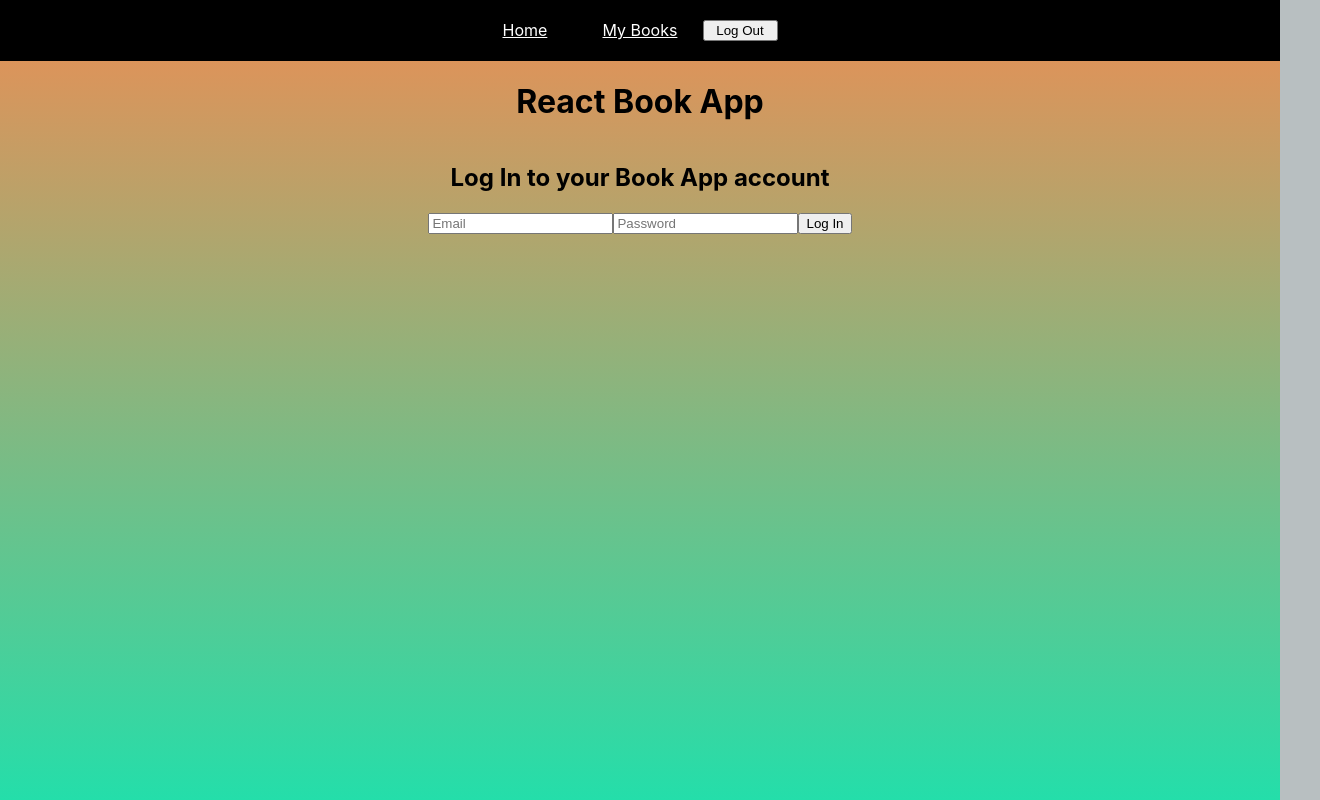
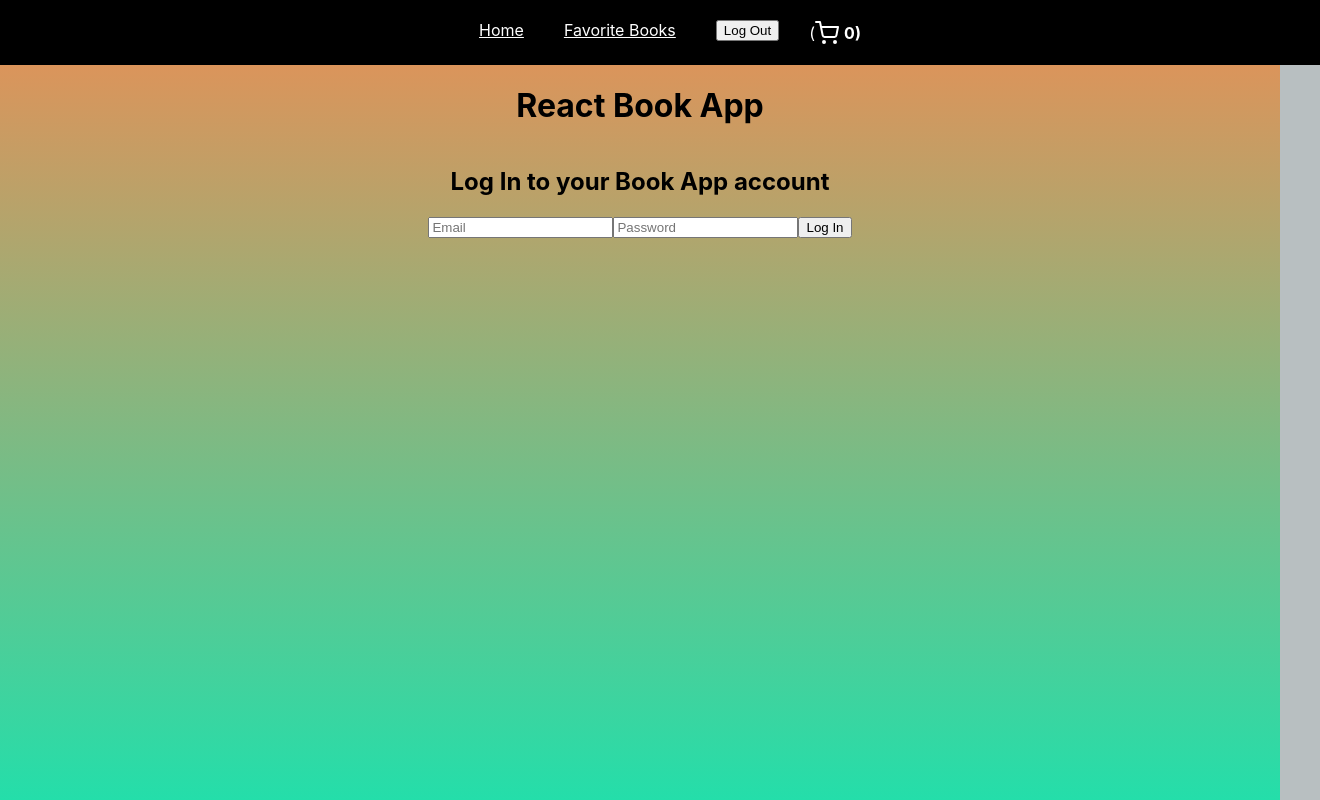
Before and after one commit to DCXan/React-Book-App, a React (Create React App) app in the folder client/: page /login in a window 1280 px wide. Shown: the whole page, 1320 px wide, since content can reach past the window. Built offline with nearby package versions, Linux system fonts and the light colour scheme; sample sign-in values are in the browser's storage.

Commit message:
minor edits to navbar

```diff
--- a/client/package.json
+++ b/client/package.json
@@ -8,6 +8,7 @@
     "@testing-library/user-event": "^13.5.0",
     "react": "^18.2.0",
     "react-dom": "^18.2.0",
+    "react-feather": "^2.0.10",
     "react-redux": "^8.0.2",
     "react-router-dom": "^6.3.0",
     "react-scripts": "5.0.1",
--- a/client/src/App.js
+++ b/client/src/App.js
@@ -55,7 +55,7 @@ function App(props) {
         imageURL: (imageLinks && imageLinks.thumbnail) ? book.volumeInfo.imageLinks.thumbnail : require('./images/default-cover.jpg'),
         userID: userID
     }
-    // setFavorite(favoriteBook)
+
 
     const response = await fetch('http://localhost:8080/books', {
       method: 'POST',
@@ -73,6 +73,7 @@ function App(props) {
   }
 
   if (books != undefined) {
+
     const bookItems = books.map(book => {
 
     const imageLinks = book.volumeInfo.imageLinks
--- a/client/src/components/BaseLayout.js
+++ b/client/src/components/BaseLayout.js
@@ -4,7 +4,7 @@ import './BaseLayout.css'
 
 
 function BaseLayout (props) {
-    console.log('baselayout')
+
     return (
         <div className="base">
                 <Menu/>
--- a/client/src/components/BookList.css
+++ b/client/src/components/BookList.css
@@ -43,3 +43,7 @@
      align-self: center;
      margin-top: 10px;
  }
+
+ h2 {
+     text-align: center;
+ }
--- a/client/src/components/BookList.js
+++ b/client/src/components/BookList.js
@@ -55,9 +55,12 @@ function BookList(props) {
     })
 
     return (
-        <ul className="bookList">
-            {bookItems}
-        </ul>
+        <div>
+            <h2>My Favorites</h2>
+            <ul className="bookList">
+                {bookItems}
+            </ul>
+        </div>
     )
 
 }
--- a/client/src/components/Menu.css
+++ b/client/src/components/Menu.css
@@ -1,25 +1,34 @@
-.menu {
+.menu-items {
     display: flex;
     flex-direction: row;
     padding: 20px;
     justify-content: center;
     background-color: rgb(0, 0, 0);
+    width: 100%;
+    color: white;
+    height: 25px;
 
-}
-
-.menu-item {
-    margin: 0px 20px 0px 20px;
-}
-
-.cart {
-    align-self: flex-end;
 }
 
 .menu a {
     color: white;
-    width: 100px;
+    padding: 0px 20px 0px 20px;
 }
 
-.menu button {
-    width: 75px
+.logout-button {
+    margin: 0px 0px 0px 20px;
+    height: fit-content;
 }
+
+.cart {
+    color: white;
+    margin-block-start: auto;
+    margin-left: 30px;
+    display: flex;
+    align-items: center;
+}
+
+.cart-label {
+    margin-left: 5px;
+
+}
--- a/client/src/components/Menu.js
+++ b/client/src/components/Menu.js
@@ -4,9 +4,10 @@ import { connect } from 'react-redux'
 import React from 'react'
 import {BrowserRouter as Router, Link, useNavigate} from 'react-router-dom';
 import * as actionCreators from '../store/creators/actionCreators'
+import { ShoppingCart } from 'react-feather'
 
 function Menu (props) {
-    console.log('menu')
+
     const navigate = useNavigate()
     const token = localStorage.getItem('jwt')
 
@@ -18,28 +19,28 @@ function Menu (props) {
 
     return (
         <div className="menu">
+            <div className="menu-items">
                 <NavLink to = "/">Home</NavLink>
-                { token ? <NavLink to = "/my-books">My Books</NavLink> : null }
+                { token ? <NavLink to = "/my-books">Favorite Books</NavLink> : null }
                 { token ? null : <NavLink to = "/register">Register</NavLink> }
-                { token ? <button onClick={logout}>Log Out</button> : <Link to = "/login"><button>Log In</button></Link> }
-                {/* <div className='cart'>
-                    Books in Cart: {props.cart.length}
-                </div> */}
+                { token ? <button className = "logout-button" onClick={logout}>Log Out</button> : <Link to = "/login"><button className='login-button'>Log In</button></Link> }
+                { token ? <div className='cart'>(<ShoppingCart/> <b className='cart-label'> {props.cart.length})</b></div> : null }
+            </div>
         </div>
     )
 }
 
-// const mapStateToProps = (state) => {
-//     return {
-//         isAuth: state.authReducer.isAuthenticated,
-//         cart: state.cartReducer.cart
-//     }
-// }
+const mapStateToProps = (state) => {
+    return {
+        isAuth: state.authReducer.isAuthenticated,
+        cart: state.cartReducer.cart
+    }
+}
 
-// const mapDispatchToProps = (dispatch) => {
-//     return {
-//         onLogout: () => dispatch(actionCreators.logOut())
-//     }
-// }
+const mapDispatchToProps = (dispatch) => {
+    return {
+        onLogout: () => dispatch(actionCreators.logOut())
+    }
+}
 
-export default Menu
+export default connect(mapStateToProps, mapDispatchToProps) (Menu)
--- a/client/src/components/ProtectedRoute.js
+++ b/client/src/components/ProtectedRoute.js
@@ -5,10 +5,13 @@ function ProtectedRoute (props) {
     const token = localStorage.getItem('jwt')
 
     if (!token) {
+
         return <Navigate to = '/login' replace/>
 
     } else {
+
         return props.children
+
     }
 }
 
```
Also changed, not shown: 1 other file (tests, documents, lock files or other folders).
